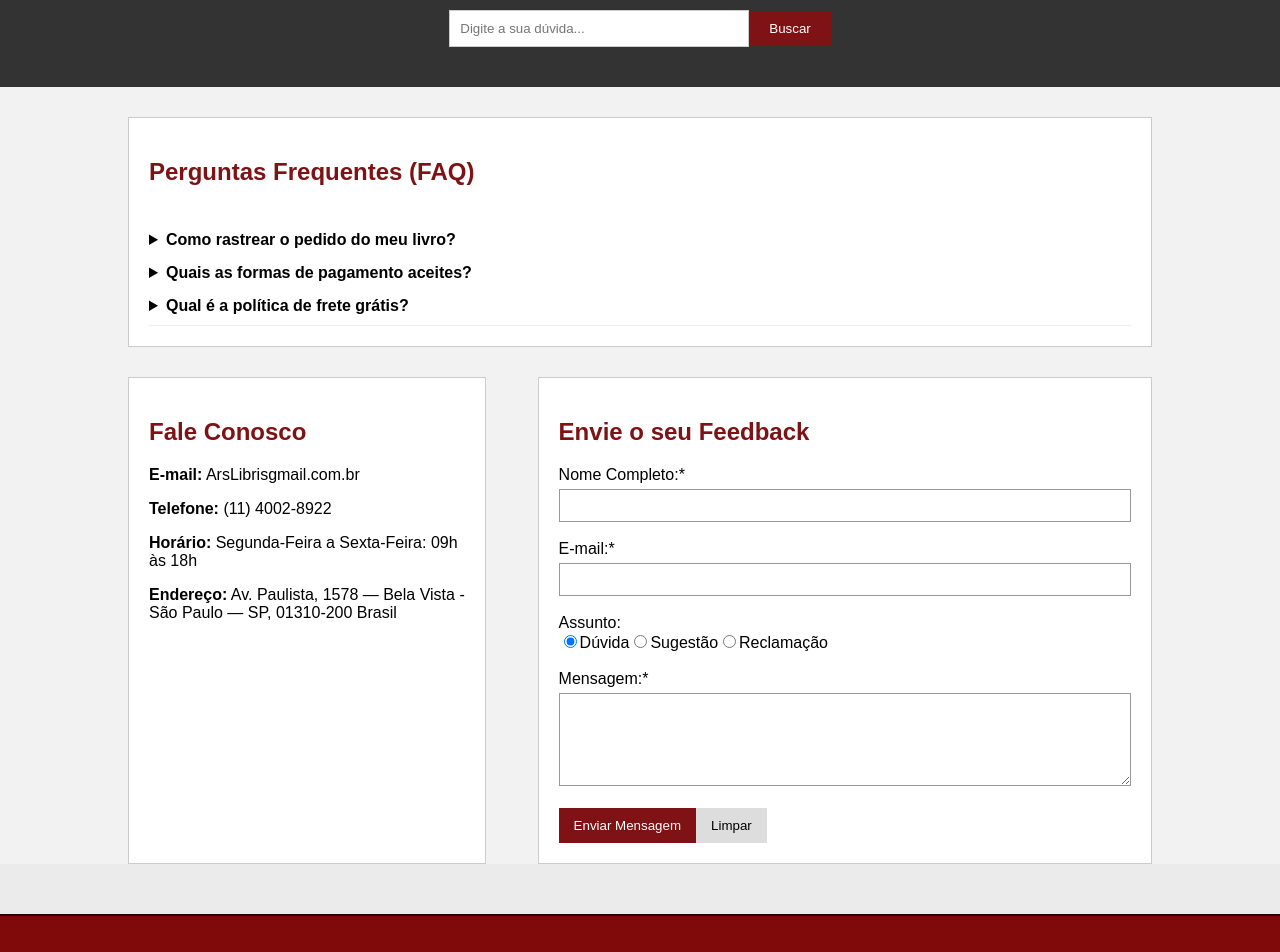
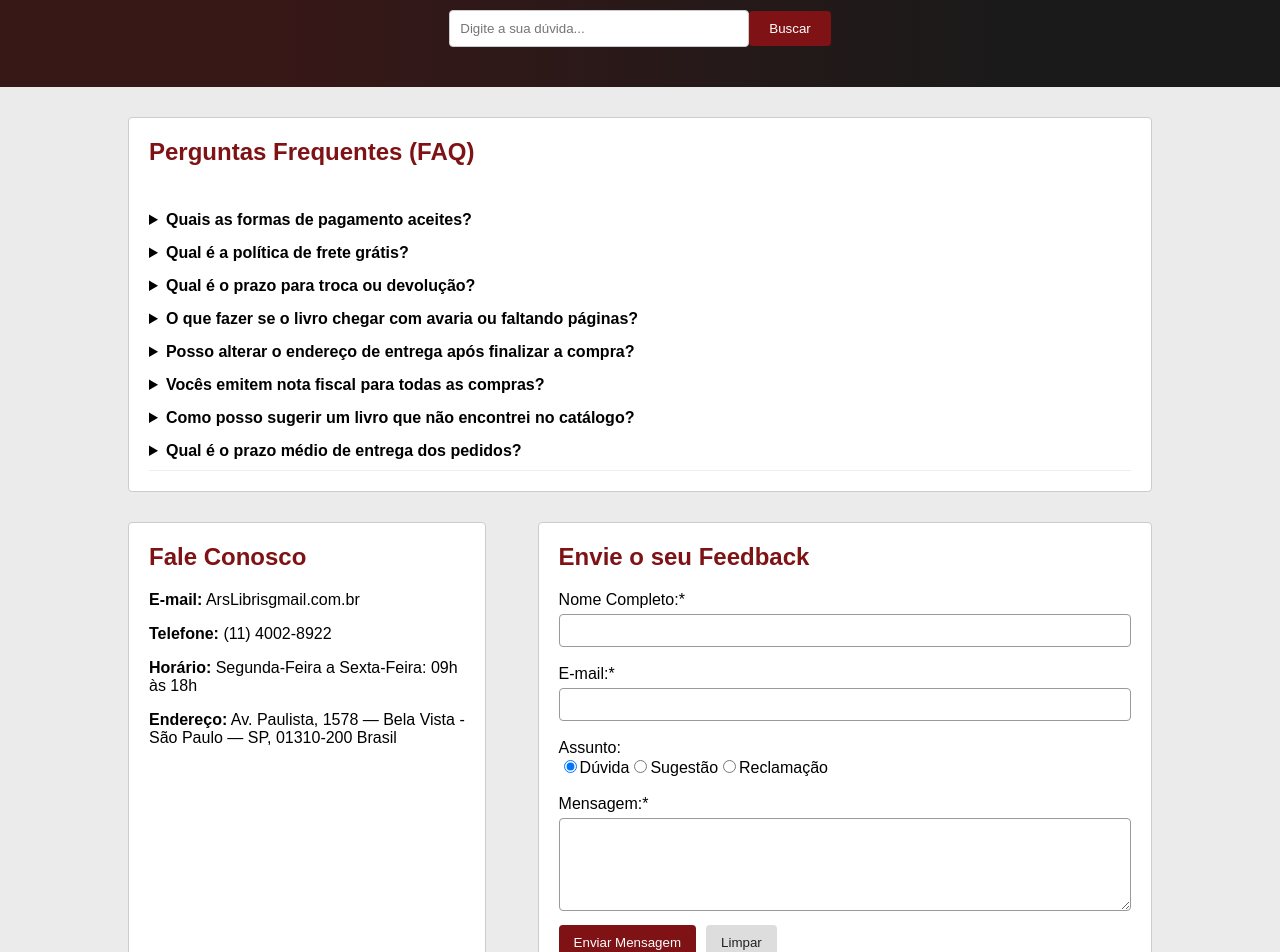
Before and after one commit to Blank-Usernames/Projeto-Livraria, an Angular app: page /ajuda-feedback in a window 1280 px wide. Shown: the part 240-1192 px from the top of the page. Built offline with nearby package versions, Linux system fonts and the light colour scheme; data requests are answered from the project's data file.

Commit message:
V.2.0.0: services faq e formulario-feedback, métodos buscar, integração json

```diff
--- a/backend/db.json
+++ b/backend/db.json
@@ -65,5 +65,48 @@
       "id": "Pbp8DM9"
     }
   ],
-  "carrinho": []
+  "carrinho": [],
+  "faq": [
+    {
+      "id": "1",
+      "pergunta": "Quais as formas de pagamento aceites?",
+      "resposta": "Aceitamos cartão de crédito, PayPal, Pix e Boleto Bancário."
+    },
+    {
+      "id": "2",
+      "pergunta": "Qual é a política de frete grátis?",
+      "resposta": "Oferecemos frete grátis para compras acima de R$ 150,00."
+    },
+    {
+      "id": "3",
+      "pergunta": "Qual é o prazo para troca ou devolução?",
+      "resposta": "Você pode solicitar troca ou devolução em até 7 dias corridos após o recebimento, desde que o livro esteja sem marcas de uso."
+    },
+    {
+      "id": "4",
+      "pergunta": "O que fazer se o livro chegar com avaria ou faltando páginas?",
+      "resposta": "Entre em contato pelo formulário desta página ou pelo nosso e-mail informando o número do pedido e enviando fotos do defeito."
+    },
+    {
+      "id": "5",
+      "pergunta": "Posso alterar o endereço de entrega após finalizar a compra?",
+      "resposta": "Antes do envio ser despachado, fale com nossa equipe de suporte informando o número do pedido para verificarmos a alteração."
+    },
+    {
+      "id": "6",
+      "pergunta": "Vocês emitem nota fiscal para todas as compras?",
+      "resposta": "Sim, toda compra acompanha nota fiscal, que fica disponível no detalhe do pedido e é enviada ao seu e-mail cadastrado."
+    },
+    {
+      "id": "7",
+      "pergunta": "Como posso sugerir um livro que não encontrei no catálogo?",
+      "resposta": "Use o formulário de feedback ao lado, selecione a opção \"Sugestão\" e informe o título, autor ou editora desejada."
+    },
+    {
+      "id": "8",
+      "pergunta": "Qual é o prazo médio de entrega dos pedidos?",
+      "resposta": "O prazo varia conforme o CEP e a modalidade de envio escolhida, sendo exibido no carrinho antes de concluir o pagamento."
+    }
+  ],
+  "feedbacks": []
 }
--- /dev/null
+++ b/src/app/models/Faq.ts
@@ -0,0 +1,5 @@
+export interface Faq {
+  id?: string | number;
+  pergunta: string;
+  resposta: string;
+}
--- /dev/null
+++ b/src/app/models/Formulario-feedback.ts
@@ -0,0 +1,10 @@
+export type TipoAssunto = 'duvida' | 'sugestao' | 'reclamacao';
+
+export interface FormularioFeedback {
+  id?: string | number;
+  nomeUsuario: string;
+  emailUsuario: string;
+  assunto: TipoAssunto | string;
+  mensagemTexto: string;
+  dataEnvio?: string;
+}
--- a/src/app/pages/ajuda-feedback/ajuda-feedback.component.css
+++ b/src/app/pages/ajuda-feedback/ajuda-feedback.component.css
@@ -16,7 +16,10 @@ body {
 
 /* Estilo do cabeçalho da ajuda */
 .faixa-topo {
-    background-color: #333333;
+    background:
+        linear-gradient(90deg,
+            rgba(37, 0, 0, 0.9) 20%,
+            rgba(0, 0, 0, 0.89) 80%);
     color: white;
     text-align: center;
     padding: 40px 20px;
@@ -27,11 +30,17 @@ body {
     margin-top: 0;
 }
 
-/* Barra de pesquisa*/
+/* Barra de pesquisa */
 .caixa-busca input {
     padding: 10px;
     width: 300px;
     border: 1px solid #ccc;
+    border-radius: 4px;
+    outline: none;
+}
+
+.caixa-busca input:focus {
+    border-color: #7E1214;
 }
 
 #botao-buscar {
@@ -39,10 +48,20 @@ body {
     background-color: #7E1214;
     color: white;
     border: none;
+    border-radius: 4px;
     cursor: pointer;
+    transition: background-color 0.2s ease, transform 0.1s ease;
 }
 
-/* Limitador de largura para não ocupar tada a tela */
+#botao-buscar:hover {
+    background-color: #5e0d0f;
+}
+
+#botao-buscar:active {
+    transform: scale(0.98);
+}
+
+/* Limitador de largura para não ocupar toda a tela */
 .conteudo-ajuda {
     width: 80%;
     margin: 0 auto;
@@ -54,11 +73,13 @@ body {
     background-color: white;
     padding: 20px;
     border: 1px solid #cccccc;
+    border-radius: 4px;
     margin-bottom: 30px;
 }
 
 .seccao-perguntas h2 {
     color: #7E1214;
+    margin-top: 0;
 }
 
 .lista-perguntas {
@@ -66,15 +87,20 @@ body {
     padding: 10px 0;
 }
 
-.item-pergunta{
+.item-pergunta {
     margin-top: 15px;
     cursor: pointer;
+}
+
+.item-pergunta summary:hover {
+    color: #7E1214;
 }
 
 /* Organização lado a lado */
 .area-contato-formulario {
     display: flex;
     justify-content: space-between;
+    gap: 20px;
 }
 
 /* Caixa de informações */
@@ -83,10 +109,12 @@ body {
     width: 35%;
     padding: 20px;
     border: 1px solid #cccccc;
+    border-radius: 4px;
 }
 
 .info-contato h2 {
     color: #7E1214;
+    margin-top: 0;
 }
 
 /* Caixa do formulário */
@@ -95,10 +123,12 @@ body {
     width: 60%;
     padding: 20px;
     border: 1px solid #cccccc;
+    border-radius: 4px;
 }
 
 .caixa-formulario h2 {
     color: #7E1214;
+    margin-top: 0;
 }
 
 /* Inputs do formulário ocupando 100% da caixa */
@@ -109,21 +139,55 @@ body {
     padding: 8px;
     margin-top: 5px;
     border: 1px solid #999999;
+    border-radius: 4px;
+    outline: none;
 }
 
-/* Botões ao final do formulário */
+.caixa-formulario input[type="text"]:focus,
+.caixa-formulario input[type="email"]:focus,
+.caixa-formulario textarea:focus {
+    border-color: #7E1214;
+}
+
+/* Área dos botões ao final do formulário */
+.acoes-formulario {
+    display: flex;
+    gap: 10px;
+    margin-top: 10px;
+}
+
 #botao-enviar {
     background-color: #7E1214;
     color: white;
     padding: 10px 15px;
     border: none;
+    border-radius: 4px;
     cursor: pointer;
+    transition: background-color 0.2s ease, transform 0.1s ease;
+}
+
+#botao-enviar:hover {
+    background-color: #5e0d0f;
+}
+
+#botao-enviar:active {
+    transform: scale(0.98);
 }
 
 #botao-limpar {
     background-color: #dddddd;
-    color: black;
+    color: #222222;
     padding: 10px 15px;
     border: none;
+    border-radius: 4px;
     cursor: pointer;
+    transition: background-color 0.2s ease, transform 0.1s ease;
 }
+
+#botao-limpar:hover {
+    background-color: #c7c7c7;
+}
+
+#botao-limpar:active {
+    transform: scale(0.98);
+}
--- a/src/app/pages/ajuda-feedback/ajuda-feedback.component.html
+++ b/src/app/pages/ajuda-feedback/ajuda-feedback.component.html
@@ -1,16 +1,3 @@
-<!DOCTYPE html>
-<html lang="pt-BR">
-
-<head>
-    <meta charset="UTF-8">
-    <meta name="viewport" content="width=device-width, initial-scale=1.0">
-    <title>Ajuda e Feedback - Ars Libris</title>
-    <link rel="stylesheet" href="ajuda-feedback.component.css">
-</head>
-
-<body>
-
-
 <div id="pagina-ajuda">
 
     <!-- Faixa escura no topo -->
@@ -19,44 +6,40 @@
         <p>Encontre respostas rápidas ou fale com a nossa equipe.</p>
         <div class="caixa-busca">
             <input type="text" [(ngModel)]="termoBusca" placeholder="Digite a sua dúvida...">
-
-                <button (click)="buscar()" id="botao-buscar">Buscar</button>
+            <button type="button" (click)="buscar()" id="botao-buscar">Buscar</button>
         </div>
     </div>
 
-        <!-- Área central com o conteúdo -->
+    <!-- FAQ e Formulário -->
     <div class="conteudo-ajuda">
 
         <!-- Perguntas Frequentes FAQ -->
         <div class="seccao-perguntas">
             <h2>Perguntas Frequentes (FAQ)</h2>
             <div class="lista-perguntas">
+                @for (item of perguntasFaq; track item.id ?? item.pergunta) {
                 <details class="item-pergunta">
-                        <summary><strong>Como rastrear o pedido do meu livro?</strong></summary>
-                        <p>Faça login, vá à aba "Meus Pedidos" e clique em "Rastrear Entrega".</p>
+                    <summary><strong>{{ item.pergunta }}</strong></summary>
+                    <p>{{ item.resposta }}</p>
                 </details>
-                    <details class="item-pergunta">
-                        <summary><strong>Quais as formas de pagamento aceites?</strong></summary>
-                        <p>Aceitamos cartão de crédito, PayPal, Pix e Boleto Bancário.</p>
-                    </details>
-                    <details class="item-pergunta">
-                        <summary><strong>Qual é a política de frete grátis?</strong></summary>
-                        <p>Oferecemos frete grátis para compras acima de R$ 150,00.</p>
-                    </details>
+                } @empty {
+                <p>Nenhuma pergunta encontrada no FAQ para o termo pesquisado.</p>
+                }
             </div>
         </div>
-            <!-- Fale Conosco -->
+
+        <!-- Fale Conosco e Formulário -->
         <div class="area-contato-formulario">
 
+            <!-- Fale Conosco-->
             <div class="info-contato">
                 <h2>Fale Conosco</h2>
                 <p><strong>E-mail:</strong> ArsLibrisgmail.com.br</p>
                 <p><strong>Telefone:</strong> (11) 4002-8922</p>
                 <p><strong>Horário:</strong> Segunda-Feira a Sexta-Feira: 09h às 18h</p>
-                    <p><strong>Endereço:</strong> Av. Paulista, 1578 — Bela Vista - São Paulo — SP, 01310-200
-Brasil</p>
+                <p><strong>Endereço:</strong> Av. Paulista, 1578 — Bela Vista - São Paulo — SP, 01310-200 Brasil</p>
+            </div>
 
-                </div>
             <!-- Formulário contato -->
             <div class="caixa-formulario">
                 <h2>Envie o seu Feedback</h2>
@@ -70,28 +53,25 @@ Brasil</p>
                     <input type="email" id="email-usuario" name="email" [(ngModel)]="emailUsuario"><br><br>
 
                     <label>Assunto:</label><br>
-                        <input type="radio" id="assunto-duvida" name="assunto" value="duvida" [(ngModel)]="assunto" checked>
+                    <input type="radio" id="assunto-duvida" name="assunto" value="duvida" [(ngModel)]="assunto">
                     <label for="assunto-duvida">Dúvida</label>
 
                     <input type="radio" id="assunto-sugestao" name="assunto" value="sugestao" [(ngModel)]="assunto">
                     <label for="assunto-sugestao">Sugestão</label>
 
-                        <input type="radio" id="assunto-reclamacao" name="assunto" value="reclamacao"
-                            [(ngModel)]="assunto">
+                    <input type="radio" id="assunto-reclamacao" name="assunto" value="reclamacao" [(ngModel)]="assunto">
                     <label for="assunto-reclamacao">Reclamação</label><br><br>
 
                     <label for="mensagem-texto">Mensagem:*</label><br>
-                        <textarea id="mensagem-texto" name="mensagem" rows="5"
-                            [(ngModel)]="mensagemTexto"></textarea><br><br>
+                    <textarea id="mensagem-texto" name="mensagem" rows="5" [(ngModel)]="mensagemTexto"></textarea><br>
 
+                    <div class="acoes-formulario">
                         <button type="submit" id="botao-enviar">Enviar Mensagem</button>
-                        <button type="reset" id="botao-limpar">Limpar</button>
+                        <button type="button" id="botao-limpar" (click)="limparFormulario()">Limpar</button>
+                    </div>
                 </form>
             </div>
 
         </div>
     </div>
 </div>
-</body>
-
-</html>
--- a/src/app/pages/ajuda-feedback/ajuda-feedback.component.ts
+++ b/src/app/pages/ajuda-feedback/ajuda-feedback.component.ts
@@ -1,5 +1,9 @@
-import { Component } from '@angular/core';
+import { Component, OnInit } from '@angular/core';
 import { FormsModule } from '@angular/forms';
+import { Faq } from '../../models/Faq';
+import { FormularioFeedback } from '../../models/Formulario-feedback';
+import { FaqService } from '../../services/faq.service';
+import { FormularioFeedbackService } from '../../services/formulario-feedback.service';
 
 @Component({
   selector: 'app-ajuda-feedback',
@@ -7,27 +11,55 @@ import { FormsModule } from '@angular/forms';
   templateUrl: './ajuda-feedback.component.html',
   styleUrl: './ajuda-feedback.component.css'
 })
-export class AjudaFeedbackComponent {
 
+export class AjudaFeedbackComponent implements OnInit {
   termoBusca: string = '';
 
-  // Variaveis formulario
+  perguntasFaq: Faq[] = [];
+  feedbacksEnviados: FormularioFeedback[] = [];
+  exibirFeedbacksNaTela: boolean = true;
+
   nomeUsuario: string = '';
   emailUsuario: string = '';
-  assunto: string = 'duvida'; // Valor padrão marcado
+  assunto: string = 'duvida';
   mensagemTexto: string = '';
+
+  constructor(
+    private faqService: FaqService,
+    private feedbackService: FormularioFeedbackService
+  ) {}
+
+  ngOnInit(): void {
+    this.carregarFaq();
+  }
+
+  carregarFaq(): void {
+    this.faqService.listarPerguntas().subscribe({
+      next: (dados) => {
+        this.perguntasFaq = dados;
+      },
+      error: () => {
+        alert('Não foi possível carregar o FAQ.');
+      }
+    });
+  }
 
   // Método botão Buscar
   buscar(): void {
-    if (this.termoBusca.trim() === '') {
-      alert('Por favor, digite uma dúvida antes de buscar.');
-    } else {
-      alert(`Você pesquisou por: "${this.termoBusca}".`);
-      this.termoBusca = ''; // Limpa o campo automaticamente no HTML
-    }
+    this.faqService.buscarPerguntas(this.termoBusca).subscribe({
+      next: (resultados) => {
+        this.perguntasFaq = resultados;
+        if (this.termoBusca.trim() !== '' && resultados.length === 0) {
+          alert(`Nenhuma pergunta encontrada para "${this.termoBusca}".`);
+        }
+      },
+      error: () => {
+        alert('Erro ao buscar no servidor.');
+      }
+    });
   }
 
-  // Método evio formulario
+  // Método envio formulário (salva no db.json via POST)
   enviarFormulario(): void {
     if (this.nomeUsuario.trim() === '' || this.emailUsuario.trim() === '') {
       alert('Atenção: Os campos Nome e E-mail são obrigatórios!');
@@ -38,6 +70,30 @@ export class AjudaFeedbackComponent {
       return;
     }
 
-    alert(`Obrigado pelo seu feedback, ${this.nomeUsuario}! Sua mensagem foi registrada.`);
+    const novoFeedback: FormularioFeedback = {
+      nomeUsuario: this.nomeUsuario.trim(),
+      emailUsuario: this.emailUsuario.trim(),
+      assunto: this.assunto,
+      mensagemTexto: this.mensagemTexto.trim(),
+      dataEnvio: new Date().toLocaleString('pt-BR')
+    };
+
+    this.feedbackService.enviarFeedback(novoFeedback).subscribe({
+      next: (salvo) => {
+        this.feedbacksEnviados.push(salvo);
+        alert(`Obrigado pelo seu feedback, ${novoFeedback.nomeUsuario}! Sua mensagem foi salva.`);
+        this.limparFormulario();
+      },
+      error: () => {
+        alert('Erro ao enviar o feedback.');
+      }
+    });
+  }
+
+  limparFormulario(): void {
+    this.nomeUsuario = '';
+    this.emailUsuario = '';
+    this.assunto = 'duvida';
+    this.mensagemTexto = '';
   }
 }
```
Also changed, not shown: src/app/services/faq.service.ts (added, +34 -0 lines), src/app/services/formulario-feedback.service.ts (added, +17 -0 lines). Lines whose indentation alone changed are shown as unchanged.
